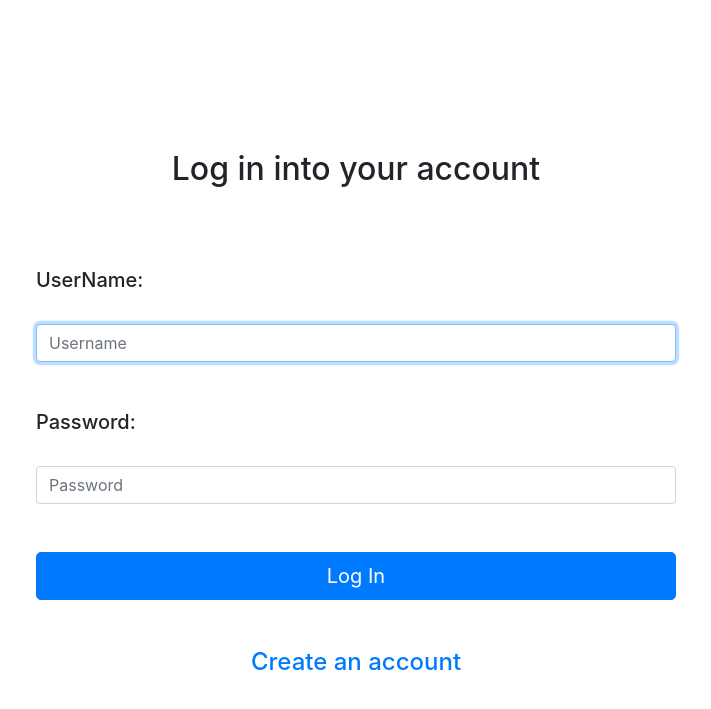
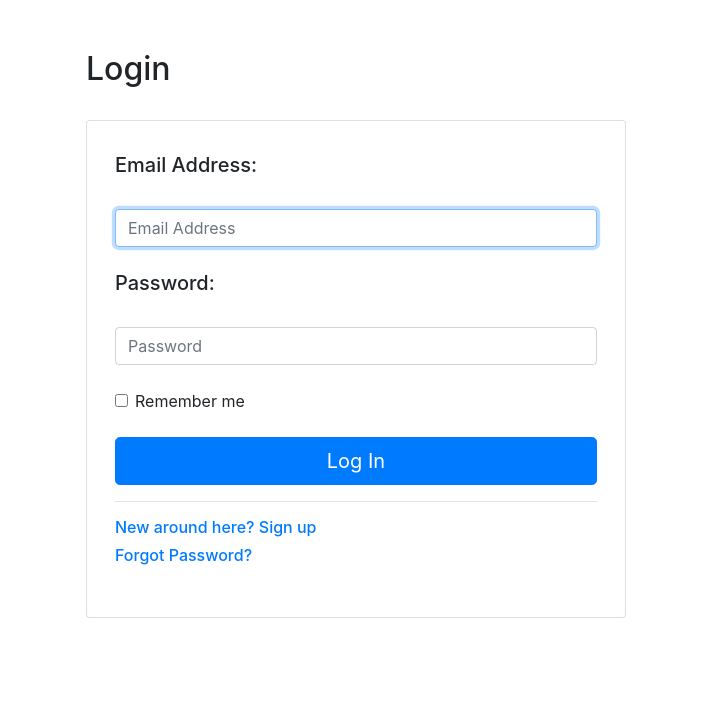
Before and after one commit to SA53-Team-7/PropertyPredict, a Spring Boot app: page /login in a window 1280 px wide. Shown: the top 709 px of the page, without its empty margins (284-995 px from the left). Run offline with Spring Boot 4, Linux system fonts and the light colour scheme.

Commit message:
Update login

```diff
--- a/src/main/java/com/team7/propertypredict/controller/CommonController.java
+++ b/src/main/java/com/team7/propertypredict/controller/CommonController.java
@@ -1,11 +1,16 @@
 package com.team7.propertypredict.controller;
 
 import javax.servlet.http.HttpSession;
+import javax.validation.Valid;
 
 import org.springframework.beans.factory.annotation.Autowired;
 import org.springframework.stereotype.Controller;
 import org.springframework.ui.Model;
+import org.springframework.validation.BindingResult;
 import org.springframework.web.bind.annotation.GetMapping;
+import org.springframework.web.bind.annotation.ModelAttribute;
+import org.springframework.web.bind.annotation.RequestMapping;
+import org.springframework.web.bind.annotation.RequestMethod;
 
 import com.team7.propertypredict.model.User;
 import com.team7.propertypredict.service.UserService;
@@ -32,4 +37,37 @@ public class CommonController {
 		model.addAttribute("user", user);
 		return "login";
 	}
+
+	@RequestMapping(value = "/home/authenticate", method = RequestMethod.POST)
+	public String authenticate(@ModelAttribute("user") @Valid User user, BindingResult bindingResult,
+			Model model, HttpSession session) {
+
+		if (bindingResult.hasErrors()) {
+			return "login";
+		} else {
+
+			User u = uService.authenticate(user.getEmail(), user.getPassword());
+
+			if (u == null)
+				return "login";
+
+			// storing items in sessions
+			session.setAttribute("userName", u.getUsername());
+			session.setAttribute("userObj", u);
+			return "redirect:/home";
+		}
+	}
+
+	@RequestMapping(value = "/home")
+	public String homePage(Model model, HttpSession session) {
+		String name = (String) session.getAttribute("userName");
+		model.addAttribute("name", name);
+		return "home";
+	}
+
+	@RequestMapping(value = "/logout")
+	public String logout(HttpSession session) {
+		session.invalidate();
+		return "redirect:/";
+	}
 }
--- a/src/main/java/com/team7/propertypredict/service/UserService.java
+++ b/src/main/java/com/team7/propertypredict/service/UserService.java
@@ -2,7 +2,11 @@ package com.team7.propertypredict.service;
 
 import org.springframework.stereotype.Service;
 
+import com.team7.propertypredict.model.User;
+
 @Service
-public class UserService {
+public interface UserService {
+
+	User authenticate(String email, String password);
 
 }
--- a/src/main/resources/static/css/style.css
+++ b/src/main/resources/static/css/style.css
@@ -87,7 +87,7 @@
 /* login.html */
 
 .login-main{
-	padding-top: 150px;
-	padding-left: 250px;
-	padding-right: 250px;
+	padding-top: 50px;
+	padding-left: 300px;
+	padding-right: 300px;
 }
--- a/src/main/resources/templates/login.html
+++ b/src/main/resources/templates/login.html
@@ -7,28 +7,39 @@
 	<link rel="stylesheet" href="https://stackpath.bootstrapcdn.com/bootstrap/4.5.2/css/bootstrap.min.css"
 		integrity="sha384-JcKb8q3iqJ61gNV9KGb8thSsNjpSL0n8PARn9HuZOnIxN0hoP+VmmDGMN5t9UJ0Z" crossorigin="anonymous">
 	<link rel="stylesheet" th:href="@{/css/style.css}" />
+
 <body>
 	<div class="container login-main">
-		<formaction="#" th:object="${user}" th:action="@{'/home/authenticate'}" method="post">
-			<h2 class="form-heading text-center">Log in into your account</h2><br>
-
-			<div class="form-group mb-5">
-				<fieldset class="mt-5">
-					<h5>UserName:</h5><br>
-					<input th:field="*{username}" type="text" class="form-control" placeholder="Username"
+		<form action="#" th:object="${user}" th:action="@{'/home/authenticate'}" method="post">
+			<h2 class="form-heading">Login</h2><br>
+			<div class="card">
+    			<div class="card-body">
+					<div class="form-group p-2">
+						<fieldset class="mt-1">
+							<h5>Email Address:</h5><br>
+							<input th:field="*{email}" type="text" class="form-control" placeholder="Email Address"
 								autofocus="true" />
-					<p th:if="${#fields.hasErrors('username')}" th:errors="*{username}">
+							<p th:if="${#fields.hasErrors('email')}" th:errors="*{email}">
 						</fieldset>
 
-				<fieldset class="mt-5">
+						<fieldset class="mt-4">
 							<h5>Password:</h5><br>
 							<input th:field="*{password}" type="password" class="form-control" placeholder="Password"
 								autofocus="true" />
 							<p th:if="${#fields.hasErrors('password')}" th:errors="*{password}">
 						</fieldset>
-
-				<button class="btn btn-lg btn-primary btn-block mt-5" type="submit">Log In</button>
-				<h4 class="text-center mt-5"><a href="/registration">Create an account</a></h4>
+						<br>
+						<div class="form-check mb-3">
+							<label class="form-check-label">
+								<input class="form-check-input" type="checkbox" name="remember"> Remember me
+							</label>
+						</div>
+						<button class="btn btn-lg btn-primary btn-block mt-4 mb-3" type="submit">Log In</button>
+						<hr>
+						<h6 class="mt-2"><a href="/registration">New around here? Sign up</a></h6>
+						<h6 class="mt-2"><a href="/">Forgot Password?</a></h6>
+					</div>
+    			</div>
 			</div>
 		</form>
 	</div>
```
Also changed, not shown: src/main/java/com/team7/propertypredict/repository/UserRepository.java (+9 -1 lines), src/main/java/com/team7/propertypredict/service/UserServiceImpl.java (+20 -1 lines). Lines whose indentation alone changed are shown as unchanged.
